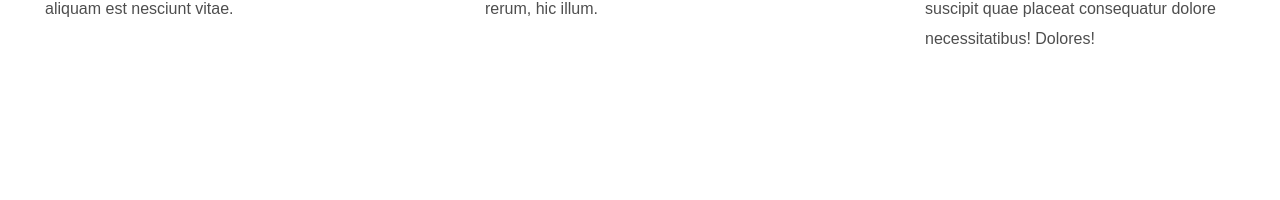
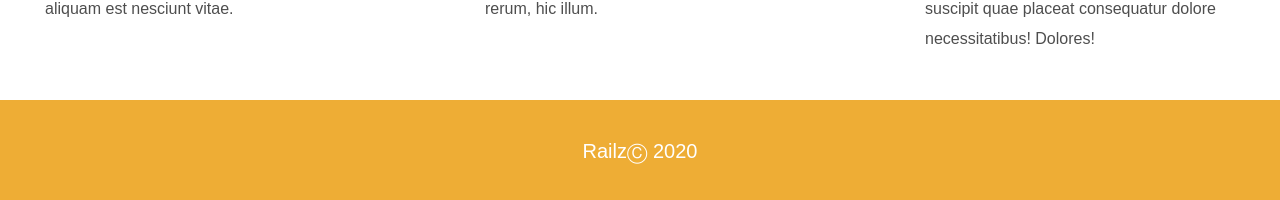
Before and after one commit to JustinasAst/railz.project, a Next.js app: page / in a window 1280 px wide. Shown: the part 1231-1431 px from the top of the page. Before the commit the page ends 1301 px from the top, so only its background shows below. Built offline with nearby package versions, Linux system fonts and the light colour scheme.

Commit message:
add footer

```diff
--- a/components/footer/Footer.tsx
+++ b/components/footer/Footer.tsx
@@ -1,7 +1,11 @@
 import React from 'react';
 
 const Footer = () => {
-  return <footer className="footer">RailzⒸ 2020 </footer>;
+  return (
+    <footer className="footer">
+      <p>RailzⒸ 2020</p>
+    </footer>
+  );
 };
 
 export default Footer;
--- a/pages/index.tsx
+++ b/pages/index.tsx
@@ -1,12 +1,13 @@
 import type { NextPage } from 'next';
 import Head from 'next/head';
+import Footer from '../components/footer/Footer';
 import Article from '../components/article/Article';
 import styles from '../styles/Home.module.css';
 import { useContext } from 'react';
 import { AuthContext } from '../context';
 
 const Home: NextPage = () => {
-  const { turnOffMenu, setTurnOffMenu } = useContext(AuthContext);
+  const { turnOffMenu } = useContext(AuthContext);
 
   console.log(turnOffMenu, 'index');
 
@@ -26,7 +27,9 @@ const Home: NextPage = () => {
         <Article />
       </main>
 
-      <footer className={styles.footer}></footer>
+      <footer className={styles.footer}>
+        <Footer />
+      </footer>
     </div>
   );
 };
--- a/styles/Footer.css
+++ b/styles/Footer.css
@@ -1,4 +1,16 @@
 .footer {
-  background-color: orange;
+  background-color: #eead35;
+  display: -webkit-box;
+  display: -ms-flexbox;
+  display: flex;
+  -webkit-box-align: center;
+      -ms-flex-align: center;
+          align-items: center;
+  -webkit-box-pack: center;
+      -ms-flex-pack: center;
+          justify-content: center;
+  padding: 20px;
+  color: white;
+  font-size: 20px;
 }
 /*# sourceMappingURL=Footer.css.map */
--- a/styles/Footer.scss
+++ b/styles/Footer.scss
@@ -1,3 +1,9 @@
 .footer {
-  background-color: orange;
+  background-color: rgb(238, 173, 53);
+  display: flex;
+  align-items: center;
+  justify-content: center;
+  padding: 20px;
+  color: rgb(255, 255, 255);
+  font-size: 20px;
 }
--- a/styles/Header.css
+++ b/styles/Header.css
@@ -46,10 +46,8 @@
 }
 
 .navigation-list li .navigation-arrow-icon {
-  -webkit-transition: -webkit-transform 300ms ease-in-out;
-  transition: -webkit-transform 300ms ease-in-out;
-  transition: transform 300ms ease-in-out;
-  transition: transform 300ms ease-in-out, -webkit-transform 300ms ease-in-out;
+  -webkit-transition: 300ms ease-in-out;
+  transition: 300ms ease-in-out;
 }
 
 .hide-navigation-data {
@@ -67,7 +65,7 @@
 }
 
 .navigation-list li:hover .hide-navigation-data {
-  margin-top: 1230px;
+  margin-top: 1430px;
 }
 
 .login-btn {
--- a/styles/Header.scss
+++ b/styles/Header.scss
@@ -31,7 +31,7 @@
     font-size: 18px;
     cursor: pointer;
     .navigation-arrow-icon {
-      transition: transform 300ms ease-in-out;
+      transition: 300ms ease-in-out;
     }
   }
 }
@@ -51,7 +51,7 @@
     }
 
     .hide-navigation-data {
-      margin-top: 1230px;
+      margin-top: 1430px;
     }
   }
 }
--- a/styles/Home.module.css
+++ b/styles/Home.module.css
@@ -7,6 +7,8 @@
   z-index: -2;
   background-color: rgb(253, 253, 253);
   margin-top: 100px;
+  display: flex;
+  flex-direction: column;
 }
 
 .container.shadow {
@@ -17,3 +19,8 @@
   max-width: 1250px;
   margin: 0 auto;
 }
+
+.footer {
+  margin-top: auto;
+  padding-top: 30px;
+}
```
Also changed, not shown: 2 other files (tests, documents, lock files or other folders).
